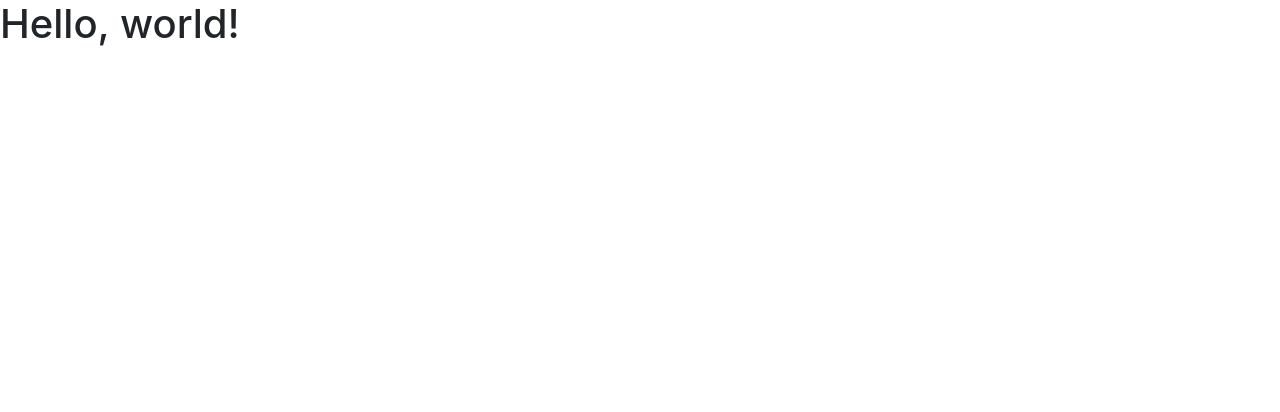
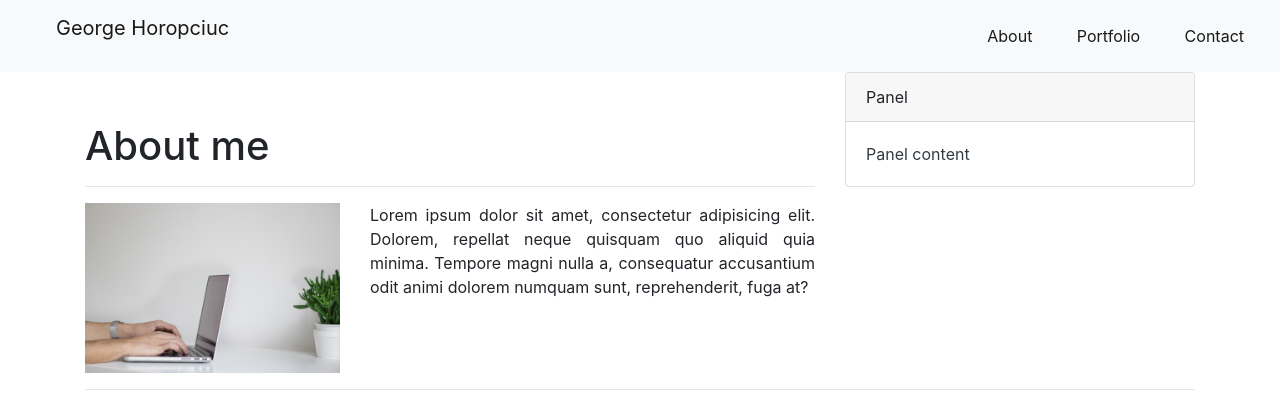
Before and after one commit to gelutzu/Bootstrap-Portfolio, a plain HTML site: page index.html in a window 1280 px wide. Drawn offline with nearby package versions, Linux system fonts and the light colour scheme.

Commit message:
new files

```diff
--- a/index.html
+++ b/index.html
@@ -1,16 +1,64 @@
 <!doctype html>
 <html lang="en">
   <head>
-    <title>Hello, world!</title>
+    <title>index</title>
     <!-- Required meta tags -->
     <meta charset="utf-8">
     <meta name="viewport" content="width=device-width, initial-scale=1, shrink-to-fit=no">
 
     <!-- Bootstrap CSS -->
-    <link rel="stylesheet" href="https://maxcdn.bootstrapcdn.com/bootstrap/4.0.0-beta.2/css/bootstrap.min.css" integrity="sha384-PsH8R72JQ3SOdhVi3uxftmaW6Vc51MKb0q5P2rRUpPvrszuE4W1povHYgTpBfshb" crossorigin="anonymous">
+    <link rel="stylesheet" href="https://maxcdn.bootstrapcdn.com/bootstrap/4.0.0-beta.2/css/bootstrap.min.css"
+    integrity="sha384-PsH8R72JQ3SOdhVi3uxftmaW6Vc51MKb0q5P2rRUpPvrszuE4W1povHYgTpBfshb" crossorigin="anonymous">
+    <link rel="stylesheet" href="style.css">
   </head>
   <body>
-    <h1>Hello, world!</h1>
+      <nav class="navbar navbar-expand-lg navbar-light bg-light">
+          <p class="navbar-brand">George Horopciuc</p>
+          <button class="navbar-toggler" type="button" data-toggle="collapse" data-target="#navbarText" aria-controls="navbarText" aria-expanded="false" aria-label="Toggle navigation">
+            <span class="navbar-toggler-icon"></span>
+          </button>
+          <div class="collapse navbar-collapse" id="navbarText">
+            <ul class="navbar-nav mr-auto">
+              </ul>
+            <span class="navbar-text">
+              <a href="about.html" class="about">About</a>
+              <a href="portfolio.html" class="portfolio">Portfolio</a>
+              <a href="contact.html" class="contact">Contact</a>
+            </span>
+          </div>
+        </nav>
+    <div class="container">
+      <div class="row">
+        <div class="col-sm-8">
+          <h1 class="aboutme">About me</h1>
+          <hr>
+        </div>
+        <div class="col-sm-4">
+            <div class="card border-grey" style="max-width: 100%;">
+                <div class="card-header">Panel</div>
+                <div class="card-body text-dark">
+                  <p class="card-text">Panel content</p>
+                </div>
+              </div>
+        </div>
+      </div>
+
+      <div class="row">
+        <div class="col-sm-3">
+          <img src="buss.jpg"class="img-fluid" alt="random pic">
+        </div>
+        <div class="col-sm-5">
+          <p class="text-justify">Lorem ipsum dolor sit amet, consectetur adipisicing elit.
+          Dolorem, repellat neque quisquam quo aliquid quia minima. Tempore magni nulla a,
+          consequatur accusantium odit animi dolorem numquam sunt, reprehenderit, fuga at?</p>
+        </div>
+      </div>
+
+      <hr>
+
+
+
+    </div>
 
     <!-- Optional JavaScript -->
     <!-- jQuery first, then Popper.js, then Bootstrap JS -->
--- /dev/null
+++ b/style.css
@@ -0,0 +1,13 @@
+ {
+    border: 1px solid black;
+}
+.navbar-text a {
+    padding: 8px 20px 8px 20px;
+}
+.aboutme {
+    margin-bottom: 0px;
+    padding-top: 50px;
+}
+.navbar-brand {
+    margin-left: 40px;
+}
```
Also changed, not shown: contact.html (+1 -1 lines), buss.jpg (added), image150px.jpg (added).
